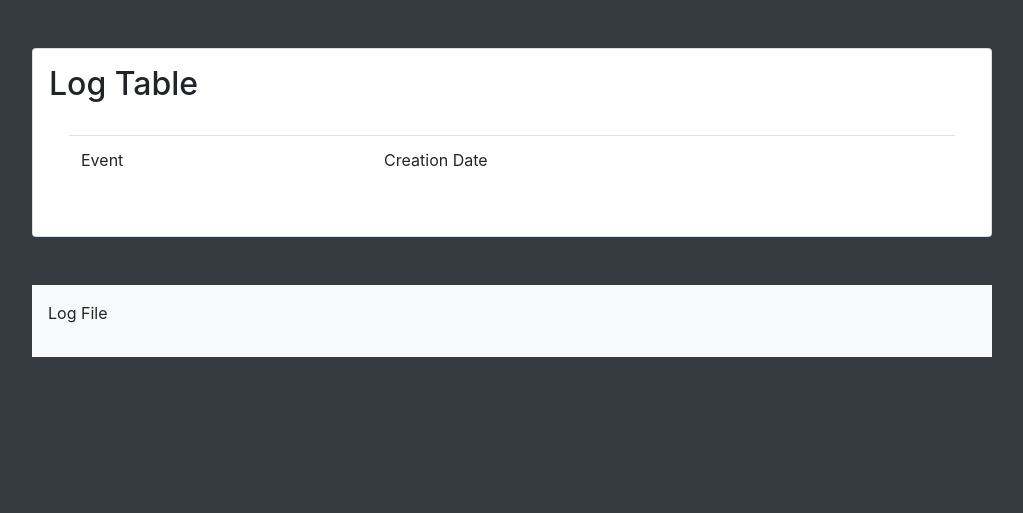
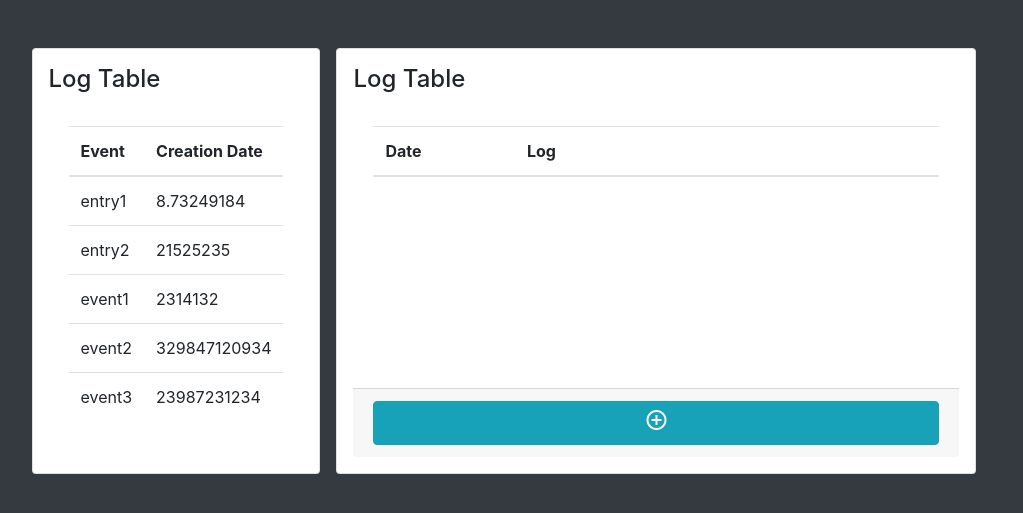
Before and after one commit to AsafDov/Event_Logger, a Django app: page / in a window 1280 px wide. Shown: the top 513 px of the page, without its empty margins (128-1151 px from the left). Run offline with Django 5.2, Linux system fonts and the light colour scheme; data comes from the database, SQL or seed files in the repository; both versions use the stored data as it was after the commit; lists and menus that the app fills with data are empty; some libraries are stand-ins or nearby versions.

Commit message:
Still need to write the entry input mechanism

```diff
--- a/EventLogger_Project/EventLogger/models.py
+++ b/EventLogger_Project/EventLogger/models.py
@@ -5,7 +5,14 @@ class Event(models.Model):
     name = models.CharField(max_length=200, primary_key=True)
     createDate = models.CharField(max_length=50)
 
+    def __str__(self):
+        return f"Event:{self.name}"
+
+
 class Entry(models.Model):
     event = models.ForeignKey("Event", verbose_name=("Event"), on_delete=models.CASCADE)
     entry = models.TextField()
     entryDate = models.DateTimeField(auto_now=True)
+
+    def __str__(self):
+        return f"{self.entry}"
--- a/EventLogger_Project/EventLogger/views.py
+++ b/EventLogger_Project/EventLogger/views.py
@@ -1,6 +1,48 @@
 from django.shortcuts import render
+from django.http import JsonResponse
+from .serializers import *
 from .models import *
+from rest_framework.decorators import api_view
+from rest_framework.response import Response
+from rest_framework import status
+
+def home(request):
+    events = Event.objects.all()
+    context = {"Events":events}
+
+    return render(request, "index.html", context)
 
 
-def home(request):
-    return render(request, "index.html", {"Event":Event, "Entry":Entry})
+def handleEventClick(request, *args, **kwargs):
+    if request.method == "GET":
+        print("request is")
+        print(request)
+        print(str(request)[20:26:])
+        print("--------------")
+        eventName = str(request)[20:26:]
+        entries = Entry.objects.filter(event=eventName)
+        context = {"eventEntries":entries}
+        return render(request, "index.html", context)
+
+@api_view(['GET'])
+def getEntry(request):
+    if request.method == 'GET':
+        entry = Entry.objects.all()
+        serializer = EntrySerializer(entry, many=True)
+        return JsonResponse({"entries":serializer.data})
+
+@api_view(['POST'])
+def addEntry(request):
+    if request.method == 'POST':
+        serializer = EntrySerializer(data=request.data)
+        if serializer.is_valid():
+            serializer.save()
+            return Response(serializer.data, status=status.HTTP_201_CREATED)
+
+# Returning the entries for a specific event
+@api_view(['GET'])
+def getEntries(request, event):
+    if request.method == 'GET':
+        entry = Entry.objects.filter(event=event)
+        serializer = EntrySerializer(entry, many=True)
+        return JsonResponse({"entries":serializer.data})
--- a/EventLogger_Project/EventLogger_Project/settings.py
+++ b/EventLogger_Project/EventLogger_Project/settings.py
@@ -31,6 +31,7 @@ ALLOWED_HOSTS = []
 # Application definition
 
 INSTALLED_APPS = [
+    'rest_framework',
     'EventLogger',
     'django.contrib.admin',
     'django.contrib.auth',
--- a/EventLogger_Project/EventLogger_Project/urls.py
+++ b/EventLogger_Project/EventLogger_Project/urls.py
@@ -21,4 +21,9 @@ from EventLogger import views
 urlpatterns = [
     path('admin/', admin.site.urls),
     path('', views.home),
+    #path('<event>/', views.handleEventClick),
+    path('getEntry/', views.getEntry),
+    path('api/addEntry/', views.addEntry),
+    path('api/event/<event>/', views.getEntries),
+
 ]
--- a/EventLogger_Project/templates/index.html
+++ b/EventLogger_Project/templates/index.html
@@ -7,44 +7,175 @@
 
     <!-- Bootstrap CSS -->
     <link rel="stylesheet" href="https://cdn.jsdelivr.net/npm/bootstrap@4.0.0/dist/css/bootstrap.min.css" integrity="sha384-Gn5384xqQ1aoWXA+058RXPxPg6fy4IWvTNh0E263XmFcJlSAwiGgFAW/dAiS6JXm" crossorigin="anonymous">
+    <link href="https://fonts.googleapis.com/icon?family=Material+Icons"rel="stylesheet">
+    <style>
+        .hidden {
+            display: none;
+          }
+          .nested {
+            padding-left: 20px; /* Adjust indentation as needed */
+          }
 
-    <title>Hello, world!</title>
+          .isActive{
+
+          }
+    </style>
+    <title>Event Logger</title>
   </head>
   <body class="bg-dark">
-    <div class="card p-3 w-75 mx-auto mt-5 ">
-        <h2 class="card-title">
+
+    <div class="d-flex flex-row justify-content-center">
+
+        <div class="card p-3  mt-5 mr-3 ">
+            <h4 class="card-title">
                 Log Table
-        </h2>
+            </h4>
             <div class="card-body">
-            <table class="table">
+                <table id="main-table" class="table table-hover">
                     <thead>
-                    <td>Event</td>
-                    <td>Creation Date</td>
-                    {% for event in Events %}
                         <tr>
+                            <th>Event</th>
+                            <th>Creation Date</th>
+                        </tr>
+                    </thead>
+                    <tbody>
+                        {% for evnt in Events %}
+                            <tr id={{evnt.name}} class="" style="cursor:Pointer" onClick=handleEventClick(this) >
                                 <td>
-                            {{event.name}}
+                                    {{evnt.name}}
                                 </td>
                                 <td>
-                            {{event.createDate}}
+                                    {{evnt.createDate}}
                                 </td>
                             </tr>
                         {% endfor %}
-                </thead>
+                    </tbody>
                 </table>
             </div>
         </div>
-    <div class="bg-light p-3 w-75 mx-auto mt-5">
-        <table class="table">
+
+        <div class="card p-3 w-50 mt-5 mr-3 ">
+            <h4 class="card-title">
+                Log Table
+            </h4>
+            <div class="card-body">
+                <table id="main-table" class="table table-hover">
                     <thead>
                         <tr>
-                    Log File
+                            <th class="w-25">Date</th>
+                            <th>Log</th>
                         </tr>
                     </thead>
+                    <tbody id="entryData">
+
+                    </tbody>
+                    <tfoot>
+
+                    </tfoot>
                 </table>
             </div>
+            <div class="card-footer">
+                <button type="button" class="btn btn-info w-100" onClick=handleAddEntryButton(this)>
+                    <span class="material-icons">add_circle_outline</span>
+                </button>
+            </div>
+        </div>
+    </div>
+
 
     <!-- Optional JavaScript -->
+    <script>
+        function handleEventClick(event){
+
+            const thisElement = document.getElementById(event.id);
+            const activeRows = document.getElementsByClassName("table-active");
+            for(let i = 0; i < activeRows.length; i++){
+                activeRows[i].className = "";
+            }
+            thisElement.classList.add("table-active");
+
+
+            console.log(event.id);
+            const eventName = event.id;
+            const tableElement = document.getElementById("entryData");
+            // Delete all data first:
+            while (tableElement.firstChild ) {
+                tableElement.removeChild(tableElement.firstChild);
+            }
+            fetch("/api/event/" + event.id).then(Response => Response.json()).then(data => {
+                for (let i = 0; i < data["entries"].length; i++) {
+                    console.log(data["entries"][i]);
+                    const row = document.createElement("tr");
+                    const entryElement = document.createElement("td");
+                    const dateElement = document.createElement("td");
+                    entryElement.innerHTML = data["entries"][i]["entry"];
+                    dateElement.innerHTML = data["entries"][i]["entryDate"];
+                    row.appendChild(dateElement);
+                    row.appendChild(entryElement);
+                    tableElement.appendChild(row);
+                }
+
+            })
+        }
+
+        function handleAddEntryButton(event){
+            const tableElement = document.getElementById("entryData");
+              // Create a new table row element
+            const newRow = document.createElement("tr");
+            newRow.className = "";
+            newRow.style ="height:100px;"
+
+             // Create a new table cell element
+            const newCell = document.createElement("td");
+            newCell.colSpan = "2";
+
+            const sendButton = document.createElement("button");
+            sendButton.className='material-icons my-3 ';
+            sendButton.innerHTML = "send";
+            sendButton.Style='height:50px';
+
+
+            // Create a new textbox element (input type="text")
+            const newInput = document.createElement("textarea");
+            newInput.type = "text";
+            newInput.placeholder = "Enter your input";
+            newInput.className = "align-self-stretch";
+            newInput.style = "height:100px; width:90%; box-sizing: border-box; white-space:wrap; text-align:left; vertical-align:top"
+            // Append the table cell to the new row
+            newCell.appendChild(newInput);
+            newRow.appendChild(newCell);
+            newRow.appendChild(sendButton);
+
+            // Append the new row to the table body
+            tableElement.appendChild(newRow);
+        };
+
+        function handleAddEntry(event){
+            fetch('/addEntry/', {
+                method: 'POST', // Can be GET, PUT, DELETE, etc.
+                body: JSON.stringify(data), // Convert data to JSON string
+                headers: { 'Content-Type': 'application/json' }, // Specify content type
+              }).then(response => response.json()) // Parse JSON response
+              .then(data => {
+                console.log('Success:', data);
+              })
+              .catch(error => {
+                console.error('Error:', error);
+              });
+        }
+
+        const table = document.getElementById('main-table');
+
+        table.addEventListener('click', function(event) {
+        if (event.target.tagName !== 'TR') return; // Only handle clicks on table rows
+        const row = event.target;
+        console.log(row);
+            if (row.dataset.hasChildren === 'true') {
+                const nestedRow = row.nextElementSibling;
+                nestedRow.classList.toggle('hidden'); // Toggle visibility of nested row
+            }
+        });
+    </script>
     <!-- jQuery first, then Popper.js, then Bootstrap JS -->
     <script src="https://code.jquery.com/jquery-3.2.1.slim.min.js" integrity="sha384-KJ3o2DKtIkvYIK3UENzmM7KCkRr/rE9/Qpg6aAZGJwFDMVNA/GpGFF93hXpG5KkN" crossorigin="anonymous"></script>
     <script src="https://cdn.jsdelivr.net/npm/popper.js@1.12.9/dist/umd/popper.min.js" integrity="sha384-ApNbgh9B+Y1QKtv3Rn7W3mgPxhU9K/ScQsAP7hUibX39j7fakFPskvXusvfa0b4Q" crossorigin="anonymous"></script>
```
Also changed, not shown: EventLogger_Project/EventLogger/serializers.py (added, +9 -0 lines), EventLogger_Project/db.sqlite3. Lines whose indentation alone changed are shown as unchanged.
